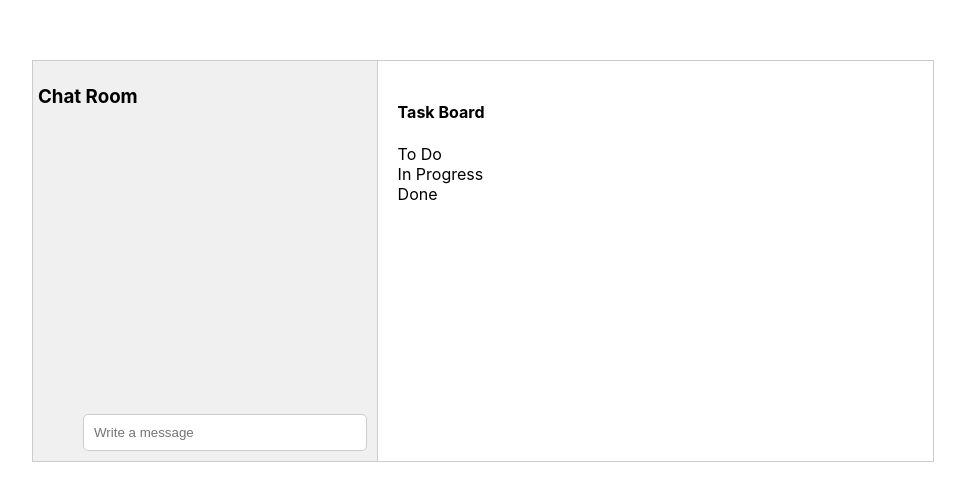
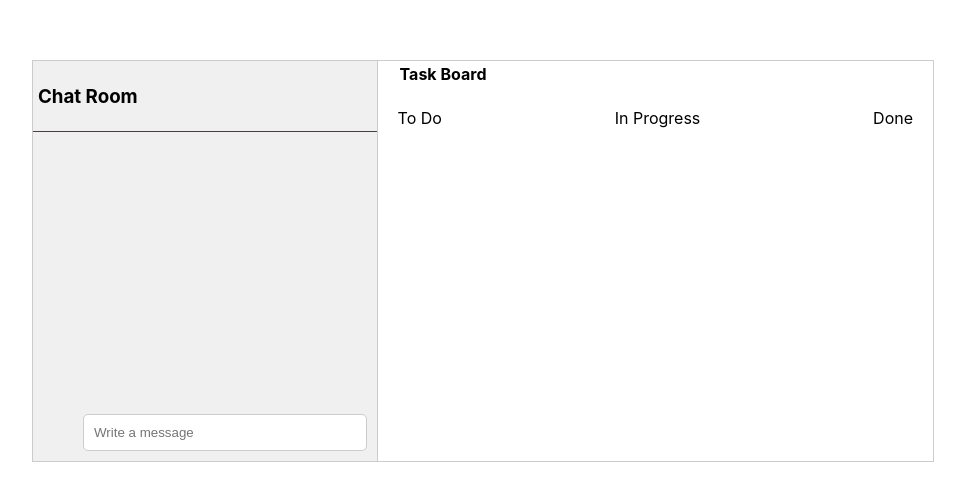
Before and after one commit to priyanshuuranjan/My-Ways-, a React (Create React App) app: page /dashboard in a window 1280 px wide. Shown: the part 140-640 px from the top of the page, without its empty margins (157-1122 px from the left). Built offline with nearby package versions, Linux system fonts and the light colour scheme.

Commit message:
All done final commit

```diff
--- a/src/components/Dashboard.css
+++ b/src/components/Dashboard.css
@@ -21,6 +21,7 @@
     align-items: center;
     padding: 5px;
     background-color: #f0f0f0;
+    border-bottom: 1px solid rgb(70, 64, 64);
   }
 
   .camera-icon {
@@ -48,12 +49,27 @@
   .right-section {
     flex: 60%;
     padding: 20px;
+    margin-top: -40px;
   }
 
   .task-board {
     display: flex;
+
     flex-direction: row;
     justify-content: space-between;
+  }
+
+  .task-board-header {
+    display: flex;
+    justify-content: space-between;
+    align-items: center;
+    padding: 2px;
+
+
+  }
+
+  .task-board {
+    /* Styling for the task board content */
   }
 
   .task-category {
--- a/src/components/Dashboard.js
+++ b/src/components/Dashboard.js
@@ -14,9 +14,10 @@ const Card = () => {
         </div>
       </div>
       <div className="right-section">
-        <div className="">
+        <div className="task-board-header">
           <h4>Task Board</h4>
-          <div className="task-board"></div>
+        </div>
+        <div className="task-board">
           <div className="task-category">To Do</div>
           <div className="task-category">In Progress</div>
           <div className="task-category">Done</div>
```
